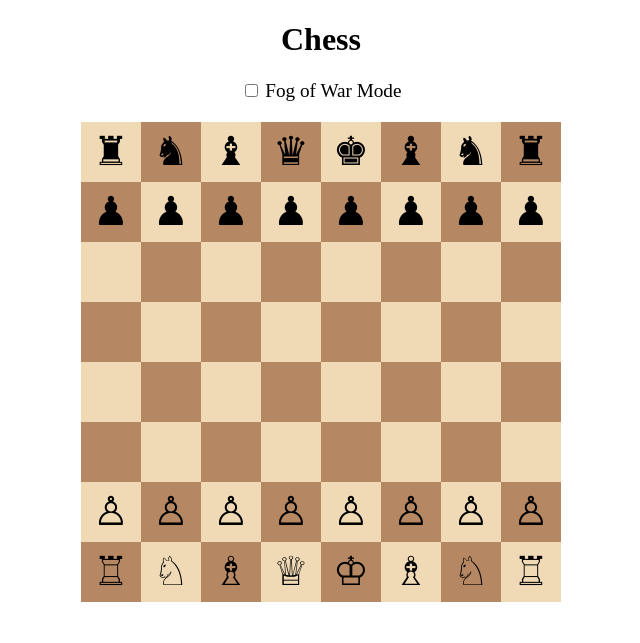
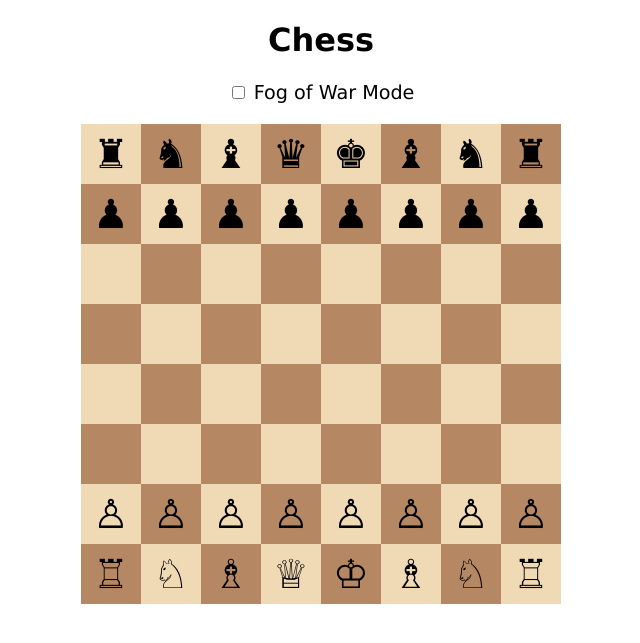
Before and after one commit to helloiamcait/chess_game, a Flask app: page / in a window 1280 px wide. Shown: the top 643 px of the page, without its empty margins (319-959 px from the left). Run offline with Flask 3, Linux system fonts and the light colour scheme.

Commit message:
Change font family

```diff
--- a/static/style.css
+++ b/static/style.css
@@ -1,5 +1,6 @@
 * {
     text-align: center;
+    font-family: 'Lucida Sans', 'Lucida Sans Regular', 'Lucida Grande', 'Lucida Sans Unicode', Geneva, Verdana, sans-serif;
 }
 
 #chessboard {
```
